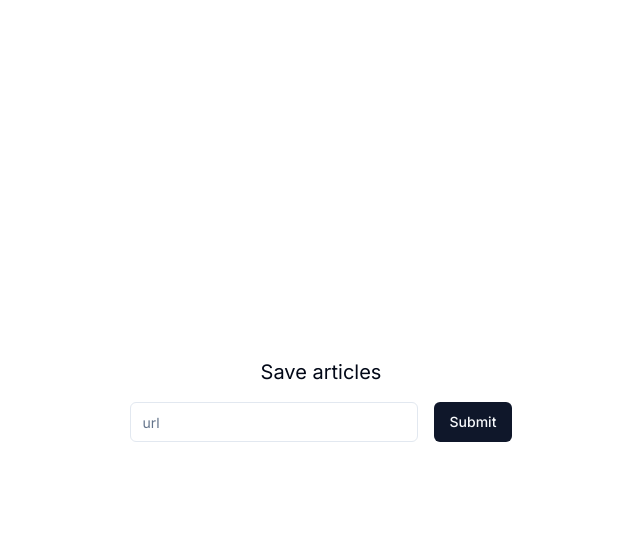
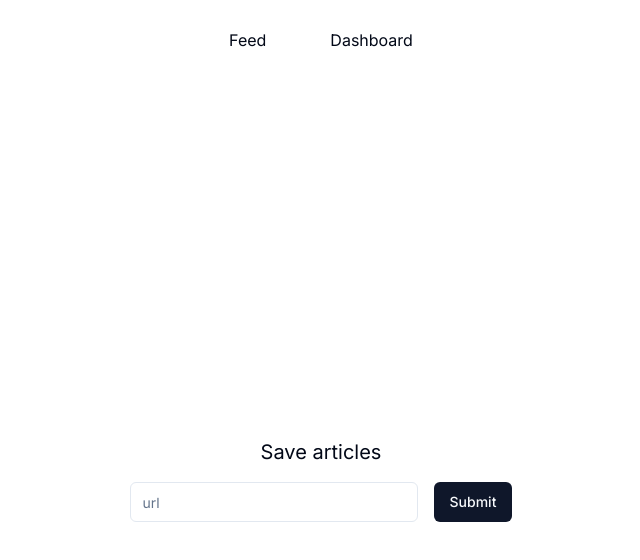
Before and after one commit to tsengtinghan/odin, a Next.js app: page /dashboard in a window 1280 px wide. Shown: the top 560 px of the page, without its empty margins (319-959 px from the left). Built offline with nearby package versions, Linux system fonts and the light colour scheme.

Commit message:
minimal nav bar implemented

```diff
--- a/app/layout.tsx
+++ b/app/layout.tsx
@@ -1,5 +1,6 @@
 import type { Metadata } from "next";
 import { Inter } from "next/font/google";
+import Navbar from "@/components/navbar";
 import "./globals.css";
 
 const inter = Inter({ subsets: ["latin"] });
@@ -16,7 +17,10 @@ export default function RootLayout({
 }>) {
   return (
     <html lang="en">
-      <body className={inter.className}>{children}</body>
+      <body className={inter.className}>
+        <Navbar />
+        {children}
+      </body>
     </html>
   );
 }
--- /dev/null
+++ b/components/navbar.tsx
@@ -0,0 +1,11 @@
+import Link from "next/link";
+export default function Navbar() {
+  return (
+    <div className="w-auto h-20 flex items-center justify-center">
+      <div className="flex flex-row space-x-16">
+        <Link href="/feed">Feed</Link>
+        <Link href="/dashboard">Dashboard</Link>
+      </div>
+    </div>
+  );
+}
```
